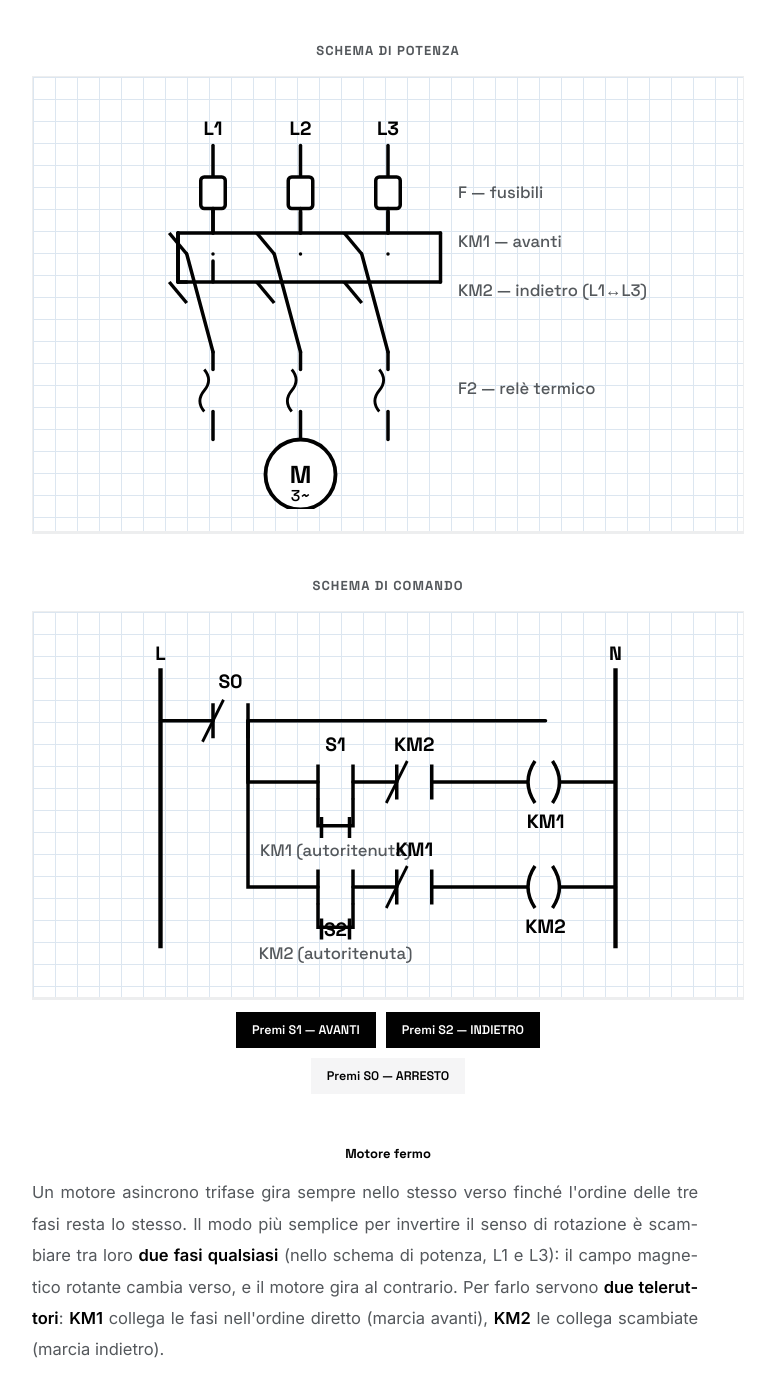
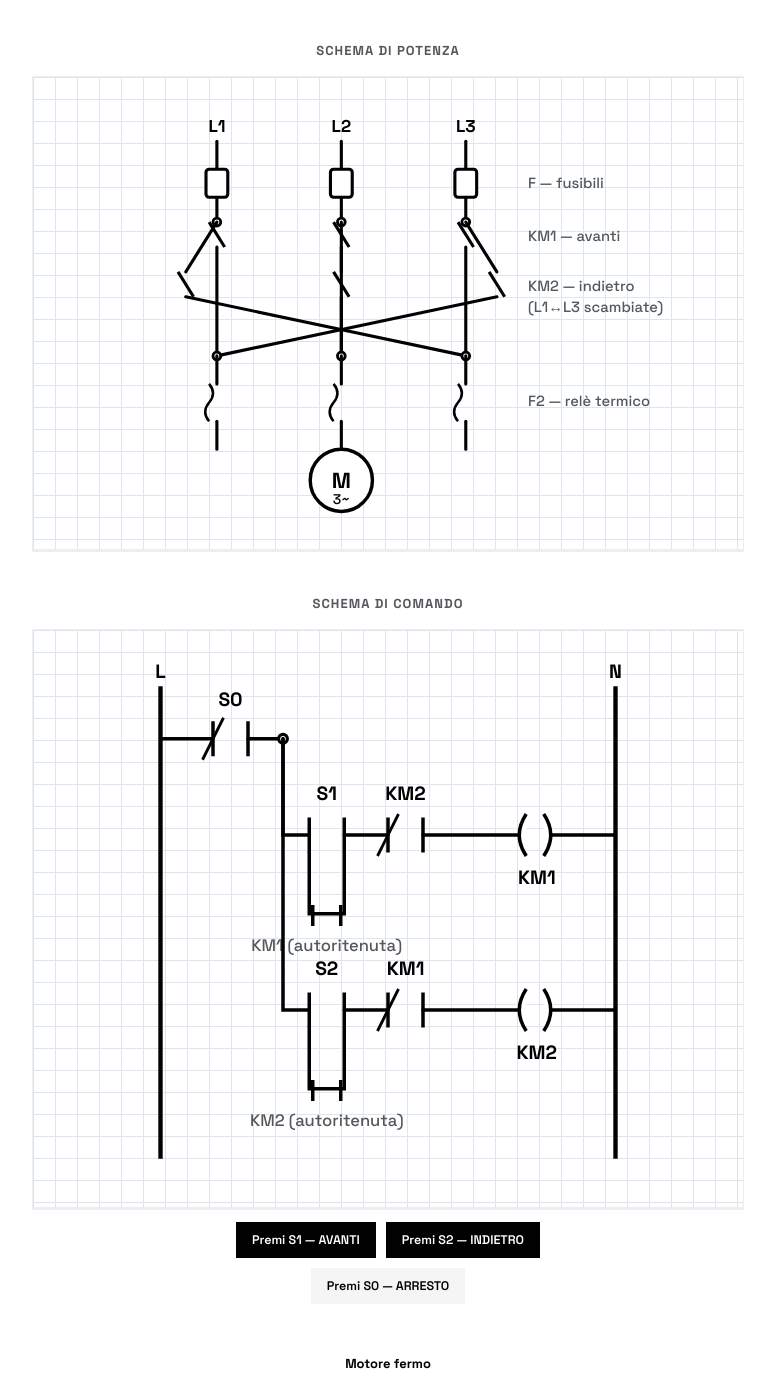
Before and after one commit to profgiovanniprato-afk/professorfigura, a plain HTML site: page argomenti/marcia-avanti-indietro-mat/index.html in a window 1280 px wide. Shown: the part 429-1806 px from the top of the page, without its empty margins (252-1027 px from the left). Drawn offline with Linux system fonts and the light colour scheme.

Commit message:
Ricostruito completamente lo schema di potenza e di comando di marcia-avanti-indietro-mat: eliminati i percorsi SVG residui/sovrapposti che generavano il blocco contatti KM1/KM2 confuso nello schema di potenza; corrette le etichette sovrapposte (KM1 autoritenuta / KM1 interblocco, S2) nello schema di comando aumentando lo spazio verticale tra i due rami; corretto anche un bug funzionale nello script (il flusso di potenza di KM1 restava visivamente attivo anche durante la marcia indietro)

```diff
--- a/argomenti/marcia-avanti-indietro-mat/index.html
+++ b/argomenti/marcia-avanti-indietro-mat/index.html
@@ -119,72 +119,65 @@
 
   <div class="diagram-title">Schema di potenza</div>
   <div class="notebook">
-    <svg viewBox="0 0 320 230" id="powerSvg">
-      <text x="60" y="16" class="io-label">L1</text><text x="110" y="16" class="io-label">L2</text><text x="160" y="16" class="io-label">L3</text>
-      <path class="wire" d="M60,22 V40"/><path class="wire" d="M110,22 V40"/><path class="wire" d="M160,22 V40"/>
+    <svg viewBox="0 0 360 270" id="powerSvg">
+      <text x="70" y="16" class="io-label">L1</text><text x="150" y="16" class="io-label">L2</text><text x="230" y="16" class="io-label">L3</text>
+      <path class="wire" d="M70,22 V40"/><path class="wire" d="M150,22 V40"/><path class="wire" d="M230,22 V40"/>
 
-      <rect class="fuse" x="53" y="40" width="14" height="18" rx="2"/><rect class="fuse" x="103" y="40" width="14" height="18" rx="2"/><rect class="fuse" x="153" y="40" width="14" height="18" rx="2"/>
-      <text x="200" y="52" class="diagram-label">F — fusibili</text>
+      <rect class="fuse" x="63" y="40" width="14" height="18" rx="2"/><rect class="fuse" x="143" y="40" width="14" height="18" rx="2"/><rect class="fuse" x="223" y="40" width="14" height="18" rx="2"/>
+      <text x="270" y="52" class="diagram-label">F — fusibili</text>
 
-      <path class="wire" d="M60,58 V72"/><path class="wire" d="M110,58 V72"/><path class="wire" d="M160,58 V72"/>
+      <path class="wire" d="M70,58 V74"/><path class="wire" d="M150,58 V74"/><path class="wire" d="M230,58 V74"/>
+      <circle class="node" cx="70" cy="74" r="2.5"/><circle class="node" cx="150" cy="74" r="2.5"/><circle class="node" cx="230" cy="74" r="2.5"/>
 
-      <!-- ramo diretto (KM1 - avanti) -->
-      <path class="wire" d="M40,72 H190"/>
-      <line class="contact" id="km1_1" x1="35" y1="72" x2="45" y2="84"/><line class="contact" id="km1_2" x1="85" y1="72" x2="95" y2="84"/><line class="contact" id="km1_3" x1="135" y1="72" x2="145" y2="84"/>
-      <path class="wire" d="M60,72 V60"/><path class="wire" d="M110,72 V60"/><path class="wire" d="M160,72 V60"/>
-      <path class="flow" id="pfA1" d="M60,60 V84"/><path class="flow" id="pfA2" d="M110,60 V84"/><path class="flow" id="pfA3" d="M160,60 V84"/>
-      <text x="200" y="80" class="diagram-label">KM1 — avanti</text>
+      <!-- ramo KM1 — avanti: ordine diretto delle fasi -->
+      <line class="contact" id="km1_1" x1="65" y1="74" x2="75" y2="90"/>
+      <line class="contact" id="km1_2" x1="145" y1="74" x2="155" y2="90"/>
+      <line class="contact" id="km1_3" x1="225" y1="74" x2="235" y2="90"/>
+      <text x="270" y="86" class="diagram-label">KM1 — avanti</text>
+      <path class="wire" id="km1out1" d="M70,90 V160"/><path class="wire" id="km1out2" d="M150,90 V160"/><path class="wire" id="km1out3" d="M230,90 V160"/>
+      <path class="flow" id="pfA1" d="M70,74 V160"/><path class="flow" id="pfA2" d="M150,74 V160"/><path class="flow" id="pfA3" d="M230,74 V160"/>
 
-      <!-- ramo inverso (KM2 - indietro, L1 e L3 scambiate) -->
-      <path class="wire" d="M40,100 H190"/>
-      <line class="contact" id="km2_1" x1="35" y1="100" x2="45" y2="112"/><line class="contact" id="km2_2" x1="85" y1="100" x2="95" y2="112"/><line class="contact" id="km2_3" x1="135" y1="100" x2="145" y2="112"/>
-      <path class="wire" d="M60,58 V60 M60,100 V88"/>
-      <path class="wire" d="M40,72 V100" transform="translate(0,0)"/>
-      <path class="flow" id="pfB1" d="M40,72 V112" style="display:none"/>
-      <text x="200" y="108" class="diagram-label">KM2 — indietro (L1↔L3)</text>
+      <!-- ramo KM2 — indietro: colonne leggermente scostate, con scambio L1/L3 -->
+      <path class="wire" d="M70,74 L50,106"/><path class="wire" d="M150,74 V106"/><path class="wire" d="M230,74 L250,106"/>
+      <line class="contact" id="km2_1" x1="45" y1="106" x2="55" y2="122"/>
+      <line class="contact" id="km2_2" x1="145" y1="106" x2="155" y2="122"/>
+      <line class="contact" id="km2_3" x1="245" y1="106" x2="255" y2="122"/>
+      <text x="270" y="118" class="diagram-label">KM2 — indietro</text>
+      <text x="270" y="132" class="diagram-label">(L1↔L3 scambiate)</text>
+      <!-- uscite KM2, con L1 e L3 che si scambiano nel percorso verso il bus comune -->
+      <path class="wire" id="km2out1" d="M50,122 L230,160"/>
+      <path class="wire" id="km2out2" d="M150,122 V160"/>
+      <path class="wire" id="km2out3" d="M250,122 L70,160"/>
+      <path class="flow" id="pfB1" d="M50,106 L230,160"/>
+      <path class="flow" id="pfB2" d="M150,106 V160"/>
+      <path class="flow" id="pfB3" d="M250,106 L70,160"/>
 
-      <!-- collegamento diagonale che scambia L1 e L3 sul ramo KM2 -->
-      <path class="wire" d="M40,72 V100" />
-      <path class="wire" d="M40,100 H45"/>
-      <path class="wire" d="M160,72 V100" transform="translate(0,0)" opacity="0"/>
+      <circle class="node" cx="70" cy="160" r="2.5"/><circle class="node" cx="150" cy="160" r="2.5"/><circle class="node" cx="230" cy="160" r="2.5"/>
 
-      <path class="wire" d="M45,84 V96 H145 V84" opacity="0"/>
+      <!-- bus comune verso protezione e motore -->
+      <path class="wire" d="M70,160 V178"/><path class="wire" d="M150,160 V178"/><path class="wire" d="M230,160 V178"/>
+      <path class="flow" id="pf10" d="M70,160 V178"/><path class="flow" id="pf11" d="M150,160 V178"/><path class="flow" id="pf12" d="M230,160 V178"/>
 
-      <line x1="40" y1="72" x2="40" y2="100" class="wire"/>
-      <line x1="190" y1="72" x2="190" y2="100" class="wire"/>
+      <path class="thermal-zigzag" d="M65,178 q5,6 0,12 q-5,6 0,12 M145,178 q5,6 0,12 q-5,6 0,12 M225,178 q5,6 0,12 q-5,6 0,12"/>
+      <text x="270" y="192" class="diagram-label">F2 — relè termico</text>
 
-      <!-- uscita comune verso relè termico e motore -->
-      <path class="wire" d="M60,84 H60 M110,84 H110 M160,84 H160"/>
-      <path class="wire" d="M45,84 L60,140"/>
-      <path class="wire" d="M95,84 L110,140"/>
-      <path class="wire" d="M145,84 L160,140" transform="translate(0,0)"/>
+      <path class="wire" d="M70,202 V220"/><path class="wire" d="M150,202 V220"/><path class="wire" d="M230,202 V220"/>
+      <path class="flow" id="pf13" d="M70,202 V220"/><path class="flow" id="pf14" d="M150,202 V220"/><path class="flow" id="pf15" d="M230,202 V220"/>
 
-      <path class="wire" d="M45,112 L60,140" transform="translate(0,0)" opacity="0"/>
-
-      <!-- per chiarezza, uniamo le tre uscite (avanti/indietro) su un unico bus verso il motore -->
-      <path class="wire" d="M60,140 V150"/><path class="wire" d="M110,140 V150"/><path class="wire" d="M160,140 V150"/>
-      <path class="flow" id="pf10" d="M60,140 V150"/><path class="flow" id="pf11" d="M110,140 V150"/><path class="flow" id="pf12" d="M160,140 V150"/>
-
-      <path class="thermal-zigzag" d="M55,150 q5,6 0,12 q-5,6 0,12 M105,150 q5,6 0,12 q-5,6 0,12 M155,150 q5,6 0,12 q-5,6 0,12"/>
-      <text x="200" y="164" class="diagram-label">F2 — relè termico</text>
-
-      <path class="wire" d="M60,174 V190"/><path class="wire" d="M110,174 V190"/><path class="wire" d="M160,174 V190"/>
-      <path class="flow" id="pf13" d="M60,174 V190"/><path class="flow" id="pf14" d="M110,174 V190"/><path class="flow" id="pf15" d="M160,174 V190"/>
-
-      <circle class="motor-circle" id="motorCircle" cx="110" cy="210" r="20"/>
-      <text x="110" y="215" text-anchor="middle" font-family="'Space Grotesk',sans-serif" font-weight="700" font-size="14">M</text>
-      <text x="110" y="225" text-anchor="middle" font-family="'Space Grotesk',sans-serif" font-size="9">3~</text>
-      <path class="rot-arrow" id="arrowCW" d="M130,198 A22,22 0 1 1 122,180" marker-end="url(#arwHead)"/>
-      <path class="rot-arrow" id="arrowCCW" d="M90,198 A22,22 0 1 0 98,180" marker-end="url(#arwHead)"/>
+      <circle class="motor-circle" id="motorCircle" cx="150" cy="240" r="20"/>
+      <text x="150" y="245" text-anchor="middle" font-family="'Space Grotesk',sans-serif" font-weight="700" font-size="14">M</text>
+      <text x="150" y="255" text-anchor="middle" font-family="'Space Grotesk',sans-serif" font-size="9">3~</text>
+      <path class="rot-arrow" id="arrowCW" d="M170,228 A22,22 0 1 1 162,210" marker-end="url(#arwHead)"/>
+      <path class="rot-arrow" id="arrowCCW" d="M130,228 A22,22 0 1 0 138,210" marker-end="url(#arwHead)"/>
       <defs><marker id="arwHead" markerWidth="6" markerHeight="6" refX="4" refY="2" orient="auto"><path d="M0,0 L4,2 L0,4 Z" fill="var(--grey-300)"/></marker></defs>
     </svg>
   </div>
 
   <div class="diagram-title">Schema di comando</div>
   <div class="notebook">
-    <svg viewBox="0 0 320 190" id="controlSvg">
-      <line class="rail" x1="30" y1="15" x2="30" y2="175"/>
-      <line class="rail" x1="290" y1="15" x2="290" y2="175"/>
+    <svg viewBox="0 0 320 300" id="controlSvg">
+      <line class="rail" x1="30" y1="15" x2="30" y2="285"/>
+      <line class="rail" x1="290" y1="15" x2="290" y2="285"/>
       <text x="30" y="10" text-anchor="middle" class="io-label">L</text>
       <text x="290" y="10" text-anchor="middle" class="io-label">N</text>
 
@@ -195,52 +188,52 @@
         <line class="contact" x1="80" y1="35" x2="80" y2="55"/>
         <text x="70" y="26" class="io-label">S0</text>
       </g>
-      <path class="wire" d="M80,45 H250"/><path class="flow" id="cf00" d="M80,45 H250"/>
+      <path class="wire" d="M80,45 H100"/><path class="flow" id="cf00" d="M80,45 H100"/>
+      <circle class="node" cx="100" cy="45" r="2.5"/>
 
-      <!-- ramo avanti -->
-      <path class="wire" d="M80,45 V80 H120"/><path class="flow" id="cfA1" d="M80,45 V80 H120"/>
+      <!-- ===== ramo AVANTI ===== -->
+      <path class="wire" d="M100,45 V100 H115"/><path class="flow" id="cfA1" d="M100,45 V100 H115"/>
       <g class="btn-group" id="s1Btn">
-        <line class="contact" x1="120" y1="70" x2="120" y2="90"/>
-        <line class="contact" x1="140" y1="70" x2="140" y2="90"/>
-        <text x="130" y="62" class="io-label">S1</text>
+        <line class="contact" x1="115" y1="90" x2="115" y2="110"/>
+        <line class="contact" x1="135" y1="90" x2="135" y2="110"/>
+        <text x="125" y="80" class="io-label">S1</text>
       </g>
-      <path class="wire" d="M140,80 H165"/><path class="flow" id="cfA2" d="M140,80 H165"/>
-      <line class="contact" id="km2nc" x1="165" y1="70" x2="165" y2="90"/>
-      <line class="contact-slash" x1="159" y1="92" x2="171" y2="68"/>
-      <line class="contact" x1="185" y1="70" x2="185" y2="90"/>
-      <text x="175" y="62" class="io-label">KM2</text>
-      <path class="wire" d="M185,80 H240"/><path class="flow" id="cfA3" d="M185,80 H240"/>
-      <path class="coil" id="km1coilL" d="M244,68 Q236,80 244,92" fill="none"/>
-      <path class="coil" id="km1coilR" d="M254,68 Q262,80 254,92" fill="none"/>
-      <path class="wire" d="M258,80 H290"/><path class="flow" id="cfA4" d="M258,80 H290"/>
-      <text x="250" y="106" text-anchor="middle" class="io-label">KM1</text>
+      <path class="wire" d="M135,100 H160"/><path class="flow" id="cfA2" d="M135,100 H160"/>
+      <line class="contact" id="km2nc" x1="160" y1="90" x2="160" y2="110"/>
+      <line class="contact-slash" x1="154" y1="112" x2="166" y2="88"/>
+      <line class="contact" x1="180" y1="90" x2="180" y2="110"/>
+      <text x="170" y="80" class="io-label">KM2</text>
+      <path class="wire" d="M180,100 H235"/><path class="flow" id="cfA3" d="M180,100 H235"/>
+      <path class="coil" id="km1coilL" d="M239,88 Q231,100 239,112" fill="none"/>
+      <path class="coil" id="km1coilR" d="M249,88 Q257,100 249,112" fill="none"/>
+      <path class="wire" d="M253,100 H290"/><path class="flow" id="cfA4" d="M253,100 H290"/>
+      <text x="245" y="128" text-anchor="middle" class="io-label">KM1</text>
 
-      <path class="wire" d="M120,90 V105 H140 V90"/><path class="flow" id="cfA5" d="M120,90 V105 H140 V90"/>
-      <line class="contact" x1="122" y1="100" x2="122" y2="112"/><line class="contact" x1="138" y1="100" x2="138" y2="112"/>
-      <text x="130" y="122" class="diagram-label" text-anchor="middle">KM1 (autoritenuta)</text>
+      <path class="wire" d="M115,110 V145 H135 V110"/><path class="flow" id="cfA5" d="M115,110 V145 H135 V110"/>
+      <line class="contact" x1="117" y1="140" x2="117" y2="152"/><line class="contact" x1="133" y1="140" x2="133" y2="152"/>
+      <text x="125" y="166" class="diagram-label" text-anchor="middle">KM1 (autoritenuta)</text>
 
-      <!-- ramo indietro -->
-      <path class="wire" d="M80,45 V140 H120"/><path class="flow" id="cfB1" d="M80,45 V140 H120"/>
+      <!-- ===== ramo INDIETRO ===== -->
+      <path class="wire" d="M100,45 V200 H115"/><path class="flow" id="cfB1" d="M100,45 V200 H115"/>
       <g class="btn-group" id="s2Btn">
-        <line class="contact" x1="120" y1="130" x2="120" y2="150"/>
-        <line class="contact" x1="140" y1="130" x2="140" y2="150"/>
-        <text x="130" y="122" class="io-label" style="display:none"></text>
-        <text x="130" y="168" class="io-label">S2</text>
+        <line class="contact" x1="115" y1="190" x2="115" y2="210"/>
+        <line class="contact" x1="135" y1="190" x2="135" y2="210"/>
+        <text x="125" y="180" class="io-label">S2</text>
       </g>
-      <path class="wire" d="M140,140 H165"/><path class="flow" id="cfB2" d="M140,140 H165"/>
-      <line class="contact" id="km1nc" x1="165" y1="130" x2="165" y2="150"/>
-      <line class="contact-slash" x1="159" y1="152" x2="171" y2="128"/>
-      <line class="contact" x1="185" y1="130" x2="185" y2="150"/>
-      <text x="175" y="122" class="io-label">KM1</text>
-      <path class="wire" d="M185,140 H240"/><path class="flow" id="cfB3" d="M185,140 H240"/>
-      <path class="coil" id="km2coilL" d="M244,128 Q236,140 244,152" fill="none"/>
-      <path class="coil" id="km2coilR" d="M254,128 Q262,140 254,152" fill="none"/>
-      <path class="wire" d="M258,140 H290"/><path class="flow" id="cfB4" d="M258,140 H290"/>
-      <text x="250" y="166" text-anchor="middle" class="io-label">KM2</text>
+      <path class="wire" d="M135,200 H160"/><path class="flow" id="cfB2" d="M135,200 H160"/>
+      <line class="contact" id="km1nc" x1="160" y1="190" x2="160" y2="210"/>
+      <line class="contact-slash" x1="154" y1="212" x2="166" y2="188"/>
+      <line class="contact" x1="180" y1="190" x2="180" y2="210"/>
+      <text x="170" y="180" class="io-label">KM1</text>
+      <path class="wire" d="M180,200 H235"/><path class="flow" id="cfB3" d="M180,200 H235"/>
+      <path class="coil" id="km2coilL" d="M239,188 Q231,200 239,212" fill="none"/>
+      <path class="coil" id="km2coilR" d="M249,188 Q257,200 249,212" fill="none"/>
+      <path class="wire" d="M253,200 H290"/><path class="flow" id="cfB4" d="M253,200 H290"/>
+      <text x="245" y="228" text-anchor="middle" class="io-label">KM2</text>
 
-      <path class="wire" d="M120,150 V163 H140 V150"/><path class="flow" id="cfB5" d="M120,150 V163 H140 V150"/>
-      <line class="contact" x1="122" y1="158" x2="122" y2="170"/><line class="contact" x1="138" y1="158" x2="138" y2="170"/>
-      <text x="130" y="181" class="diagram-label" text-anchor="middle">KM2 (autoritenuta)</text>
+      <path class="wire" d="M115,210 V245 H135 V210"/><path class="flow" id="cfB5" d="M115,210 V245 H135 V210"/>
+      <line class="contact" x1="117" y1="240" x2="117" y2="252"/><line class="contact" x1="133" y1="240" x2="133" y2="252"/>
+      <text x="125" y="266" text-anchor="middle" class="diagram-label">KM2 (autoritenuta)</text>
     </svg>
   </div>
 
@@ -299,6 +292,7 @@
   const km1coilL = document.getElementById('km1coilL'), km1coilR = document.getElementById('km1coilR');
   const km2coilL = document.getElementById('km2coilL'), km2coilR = document.getElementById('km2coilR');
   const powerFlowsA = ['pfA1','pfA2','pfA3'].map(id => document.getElementById(id));
+  const powerFlowsB = ['pfB1','pfB2','pfB3'].map(id => document.getElementById(id));
   const powerFlowsCommon = ['pf10','pf11','pf12','pf13','pf14','pf15'].map(id => document.getElementById(id));
   const controlFlowsCommon = ['cf0','cf00'].map(id => document.getElementById(id));
   const controlFlowsA = ['cfA1','cfA2','cfA3','cfA4','cfA5'].map(id => document.getElementById(id));
@@ -306,30 +300,30 @@
 
   function render(){
     const running = state !== 'stop';
+    const forward = state === 'forward';
     const reverse = state === 'reverse';
     motorCircle.classList.toggle('running', running);
     motorCircle.classList.toggle('reverse', reverse);
-    arrowCW.classList.toggle('show', state === 'forward');
-    arrowCCW.classList.toggle('show', state === 'reverse');
+    arrowCW.classList.toggle('show', forward);
+    arrowCCW.classList.toggle('show', reverse);
 
-    km1coilL.classList.toggle('energized', state === 'forward');
-    km1coilR.classList.toggle('energized', state === 'forward');
-    km2coilL.classList.toggle('energized', state === 'reverse');
-    km2coilR.classList.toggle('energized', state === 'reverse');
-    km1coilL.classList.toggle('reverse', false);
-    km2coilL.classList.toggle('reverse', state === 'reverse');
-    km2coilR.classList.toggle('reverse', state === 'reverse');
+    km1coilL.classList.toggle('energized', forward);
+    km1coilR.classList.toggle('energized', forward);
+    km2coilL.classList.toggle('energized', reverse);
+    km2coilR.classList.toggle('energized', reverse);
+    km2coilL.classList.toggle('reverse', reverse);
+    km2coilR.classList.toggle('reverse', reverse);
 
     controlFlowsCommon.forEach(f => f.classList.toggle('on', running));
-    controlFlowsA.forEach(f => f.classList.toggle('on', state === 'forward'));
-    controlFlowsB.forEach(f => f.classList.toggle('on', state === 'reverse'));
-    powerFlowsA.forEach(f => f.classList.toggle('on', running));
+    controlFlowsA.forEach(f => f.classList.toggle('on', forward));
+    controlFlowsB.forEach(f => f.classList.toggle('on', reverse));
+    powerFlowsA.forEach(f => f.classList.toggle('on', forward));
+    powerFlowsB.forEach(f => { f.classList.toggle('on', reverse); f.classList.toggle('reverse', reverse); });
     powerFlowsCommon.forEach(f => f.classList.toggle('on', running));
     powerFlowsCommon.forEach(f => f.classList.toggle('reverse', reverse));
-    powerFlowsA.forEach(f => f.classList.toggle('reverse', reverse));
 
     if(state === 'stop'){ statusText.textContent = 'Motore fermo'; statusText.className = 'status-text off'; }
-    else if(state === 'forward'){ statusText.textContent = 'Marcia AVANTI — KM1 eccitato'; statusText.className = 'status-text on'; }
+    else if(forward){ statusText.textContent = 'Marcia AVANTI — KM1 eccitato'; statusText.className = 'status-text on'; }
     else { statusText.textContent = 'Marcia INDIETRO — KM2 eccitato (fasi scambiate)'; statusText.className = 'status-text rev'; }
   }
   document.getElementById('avantiBtn').addEventListener('click', () => { if(state !== 'reverse') state = 'forward'; render(); });
```
